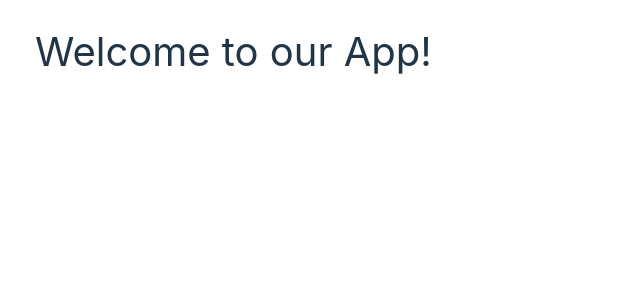
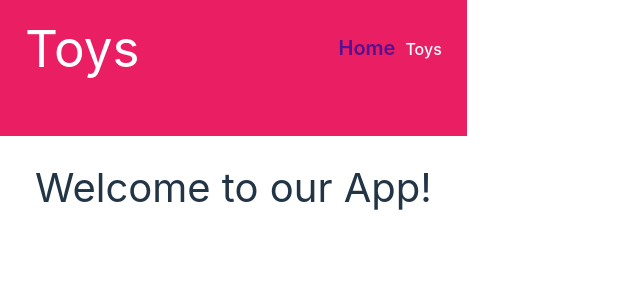
Before and after one commit to DariaRosen/MissToy-proj, a React (Vite) app: page / in a window 1280 px wide. Shown: the top 300 px of the page, without its empty margins (0-640 px from the left). Built offline with nearby package versions, Linux system fonts and the light colour scheme.

Commit message:
add AppHeader component

```diff
--- a/src/app.jsx
+++ b/src/app.jsx
@@ -8,6 +8,7 @@ import { ToyEdit } from './pages/ToyEdit'
 import { ToyIndex } from './pages/ToyIndex'
 import { ToyDetails } from './pages/ToyDetails'
 import { Home } from './pages/Home'
+import { AppHeader } from './cmps/AppHeader'
 
 function App() {
 
@@ -15,6 +16,7 @@ function App() {
     return (
         <Router>
             <section className='main-app'>
+                <AppHeader />
                 <main className='container'>
                     <Routes>
                         <Route path="/" element={<Home />} />
--- /dev/null
+++ b/src/assets/css/cmps/app-header.scss
@@ -0,0 +1,53 @@
+.app-header {
+    background: #e91e63;
+    color: white;
+
+}
+
+.app-header.dark {
+    background-color: #36118a;
+
+    .active {
+        color: #e91e63;
+    }
+}
+
+.app-header section.container {
+    display: flex;
+    align-items: center;
+    justify-content: space-between;
+}
+
+.app-header h1.logo {
+    font-weight: 600;
+}
+
+.user-info {
+    /* background-color: $clr2; */
+    padding: 2px 8px;
+    padding-left: 100px;
+    color: white;
+
+    .score {
+        background-color: lightgreen;
+        color: green;
+        padding: 8px;
+        margin: 10px;
+        border-radius: 50%;
+    }
+
+    img {
+        width: 32px;
+        height: 32px;
+        border-radius: 50%;
+        object-fit: cover;
+    }
+}
+
+.user-info .btn-link {
+    color: green;
+}
+
+.app-header nav a:not(:last-child) {
+    margin-right: 10px;
+}
--- a/src/assets/css/index.scss
+++ b/src/assets/css/index.scss
@@ -14,6 +14,8 @@
 @use "./cmps/toy-list.scss";
 @use "./cmps/toy-preview.scss";
 @use "./cmps/toy-filter.scss";
+@use "./cmps/app-header.scss";
+
 
 .bottom-div {
     height: 0px;
--- /dev/null
+++ b/src/cmps/AppHeader.jsx
@@ -0,0 +1,29 @@
+import { useContext } from 'react'
+import { NavLink, useNavigate } from 'react-router-dom'
+import { useSelector } from 'react-redux'
+
+export function AppHeader() {
+    const user = useSelector(storeState => storeState.userModule.user)
+    const navigate = useNavigate()
+
+    return (
+    <header className="app-header">
+        <section className="container">
+            <h1>Toys</h1>
+            <nav>
+                <NavLink to='/'>Home</NavLink>
+                <NavLink to='/toy'>Toys</NavLink>
+            </nav>
+        </section>
+        <section className="container">
+            {user &&
+                <span className="user-info">
+                    {user.imgUrl && <img src={user.imgUrl} />}
+                    {user.fullname}
+                    <span className="score">{user.balance?.toLocaleString()}</span>
+                </span>
+            }
+        </section>
+    </header>
+)
+}
```
